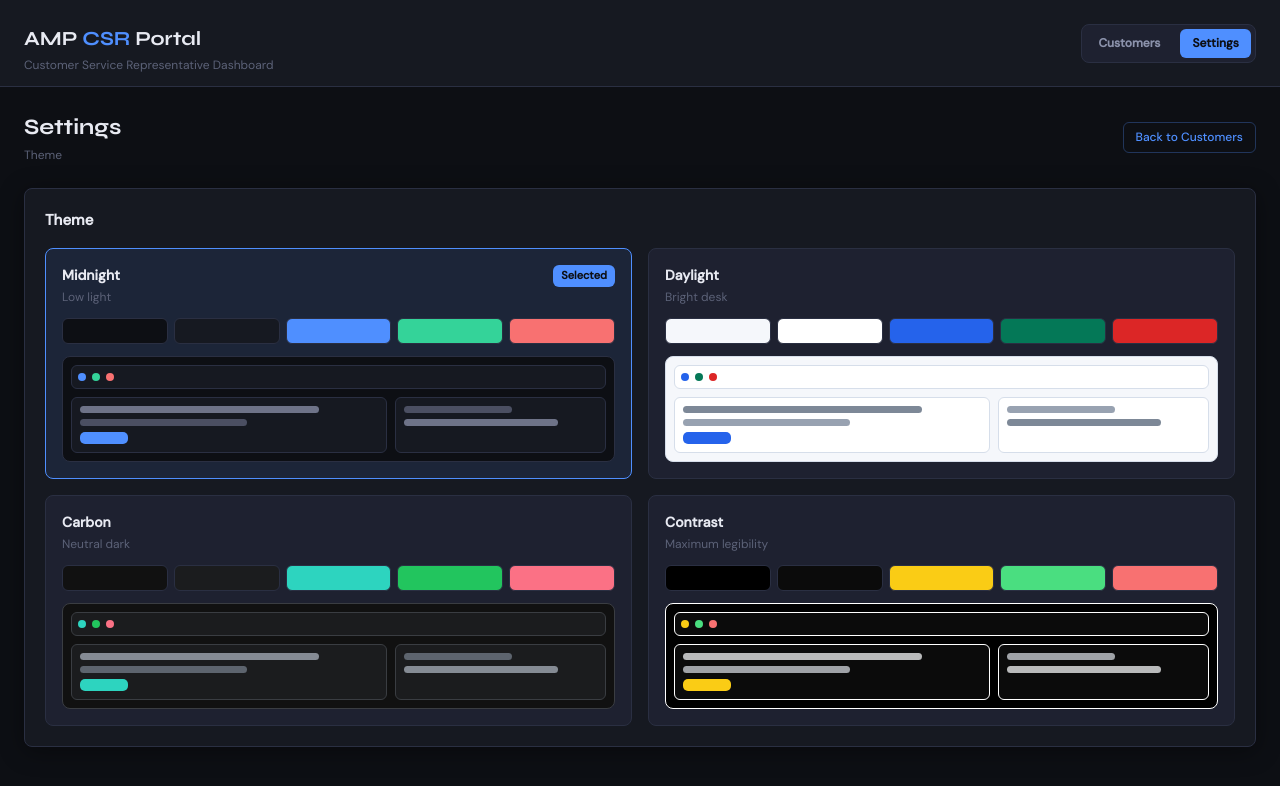
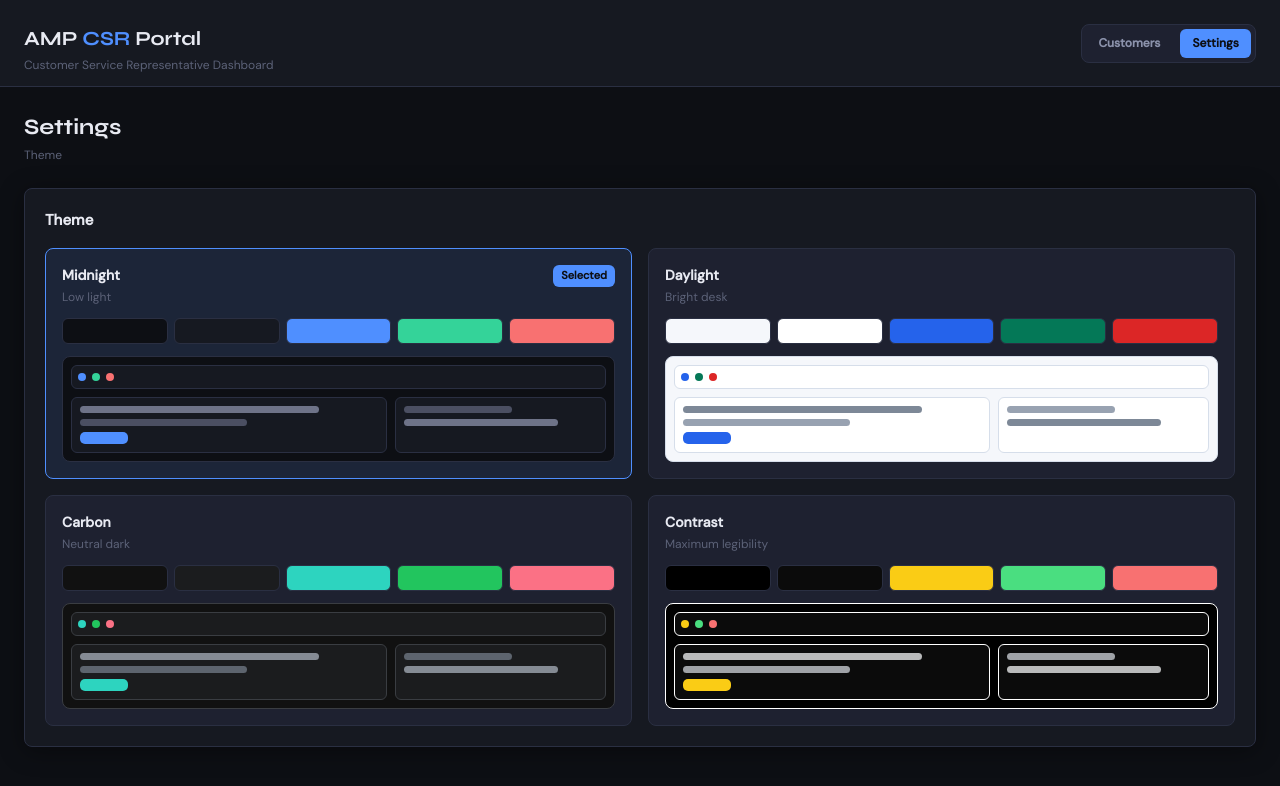
Before and after one commit to lGambl/amp-csr-portal, a React (Vite) app: page / in a window 1280 px wide. Both pictures are taken after a click on the button "Settings". Shown: the top 786 px of the page. Built offline with nearby package versions, Linux system fonts and the light colour scheme.

Commit message:
Remove back to customers button

```diff
--- a/src/components/Settings.jsx
+++ b/src/components/Settings.jsx
@@ -35,9 +35,6 @@ export default function Settings({ themeId, onThemeChange, onBackToCustomers })
           <Typography sx={sx.title}>Settings</Typography>
           <Typography sx={sx.meta}>Theme</Typography>
         </Box>
-        <Button onClick={onBackToCustomers} sx={sx.backBtn}>
-          Back to Customers
-        </Button>
       </Box>
 
       <Box sx={sx.section}>
```
